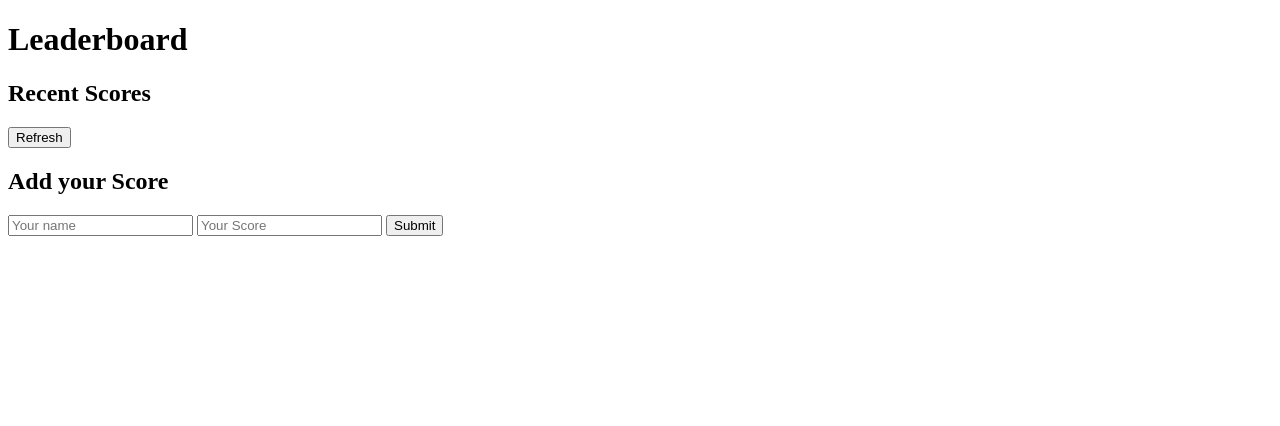
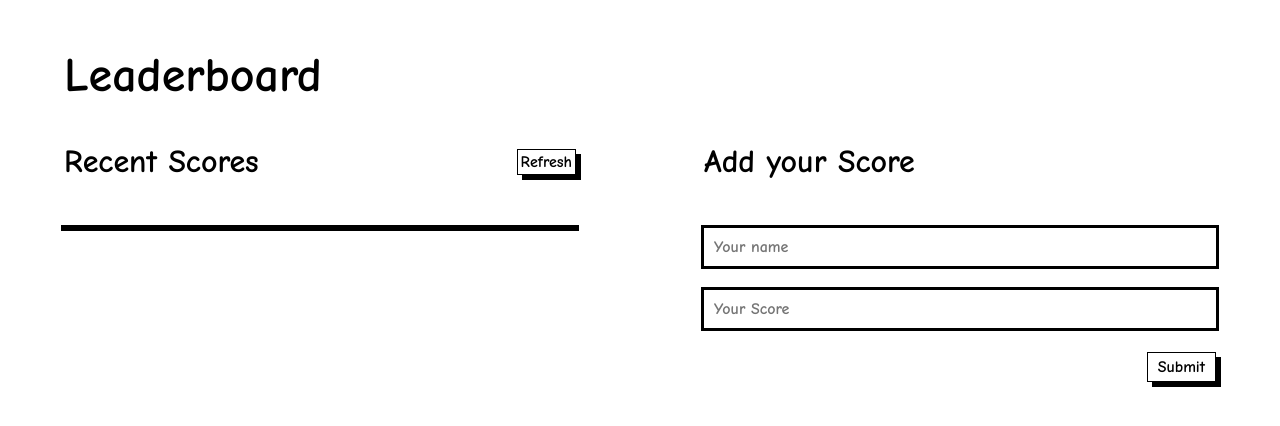
Before and after one commit to Hannziegel/leaderboard, a website built with webpack: page src/index.html in a window 1280 px wide. Built offline with nearby package versions, Linux system fonts and the light colour scheme; no server answers.

Commit message:
Fix css error

```diff
--- a/src/style.css
+++ b/src/style.css
@@ -1,3 +1,151 @@
-.hello {
-  color: red;
+@import url("https://fonts.googleapis.com/css2?family=Comic+Neue:ital,wght@0,300;0,400;0,700;1,400;1,700&family=Poppins:ital,wght@0,300;0,400;0,500;0,600;0,700;0,800;0,900;1,300;1,400;1,600;1,700&display=swap");
+
+:root {
+  /* --== Paddings ==-- */
+  --containerPadding: 8px 5vw;
+
+  /* --== Typography ==-- */
+
+  /* Font Family */
+  --font-family: 'Comic Neue', sans-serif;
+
+  /* Font sizes */
+  --font-size: 1rem;
+
+  /* Font Weight */
+  --font-weight: 700;
+
+  /* --== Color Pallet ==-- */
+  --color-dark: black;
+  --color-gray: rgb(156, 147, 147);
+  --color-light: rgba(230, 230, 230, 0.795);
+  --color-white: #fff;
 }
+
+/* ----------========== GLOBAL ==========---------- */
+
+* {
+  box-sizing: border-box;
+  margin: 0;
+  padding: 0;
+  font-family: var(--font-family);
+  font-size: var(--font-size);
+  font-weight: var(--font-weight);
+  text-decoration: none;
+  color: black;
+}
+
+html {
+  background-color: var(--color-white);
+}
+
+h1 {
+  padding: var(--containerPadding);
+  margin-top: 5vh;
+  font-size: 3rem;
+  font-weight: 600;
+}
+
+h2 {
+  padding: 24px 0;
+  font-size: 2rem;
+}
+
+ul li {
+  list-style: none;
+}
+
+button {
+  padding: 3px;
+  border: 1px solid black;
+  align-self: flex-end;
+  box-shadow: 5px 5px black;
+  transition-duration: 0.1s;
+  background-color: white;
+}
+
+button:hover {
+  transform: translate(5px, 5px);
+  box-shadow: none;
+}
+
+button:active {
+  transform: translate(5px, 5px);
+  box-shadow: none;
+  background-color: var(--color-gray);
+}
+
+section {
+  padding: var(--containerPadding);
+}
+
+input {
+  outline: 3px solid black;
+  border: none;
+}
+
+/* --== Main Section ==-- */
+
+main {
+  display: flex;
+}
+
+/* --== Recent Scores Section ==-- */
+
+.scoresSection {
+  display: flex;
+  flex-direction: column;
+  align-items: center;
+  width: 100%;
+}
+
+.scoresTitle {
+  display: flex;
+  justify-content: space-between;
+  align-items: center;
+  width: 100%;
+  margin-bottom: 24px;
+}
+
+.scoresTitle button {
+  align-self: center;
+}
+
+.scores {
+  outline: 3px solid black;
+  width: 100%;
+}
+
+.scores :nth-child(even) {
+  background-color: var(--color-light);
+}
+
+.scoreContainer {
+  width: 100%;
+  display: flex;
+  justify-content: flex-start;
+  gap: 10px;
+  padding: 0 10px;
+}
+
+.scoreContainer :nth-child(even) {
+  background-color: transparent;
+}
+
+/* --== Add Score Section ==-- */
+
+.addScoreSection {
+  display: flex;
+  flex-direction: column;
+  gap: 24px;
+  width: 100%;
+}
+
+.addScoreSection input {
+  padding: 10px;
+  width: 100%;
+}
+
+.addScoreSection button {
+  padding: 5px 10px;
+}
```
